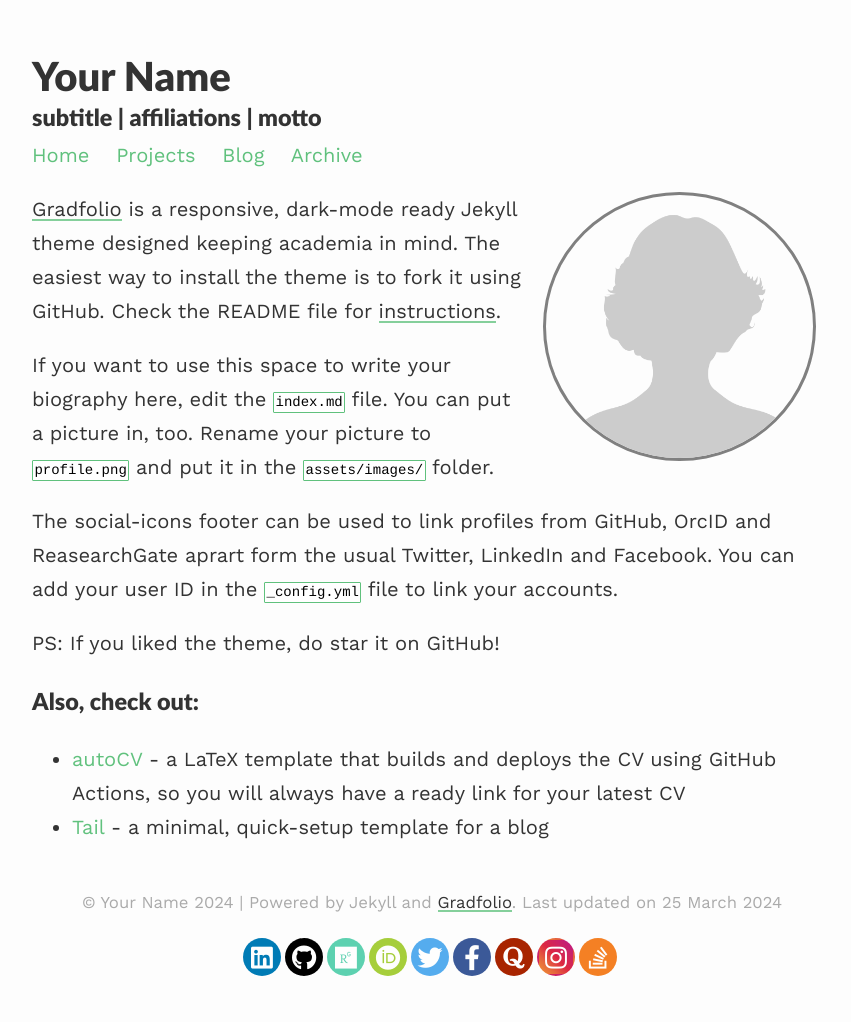
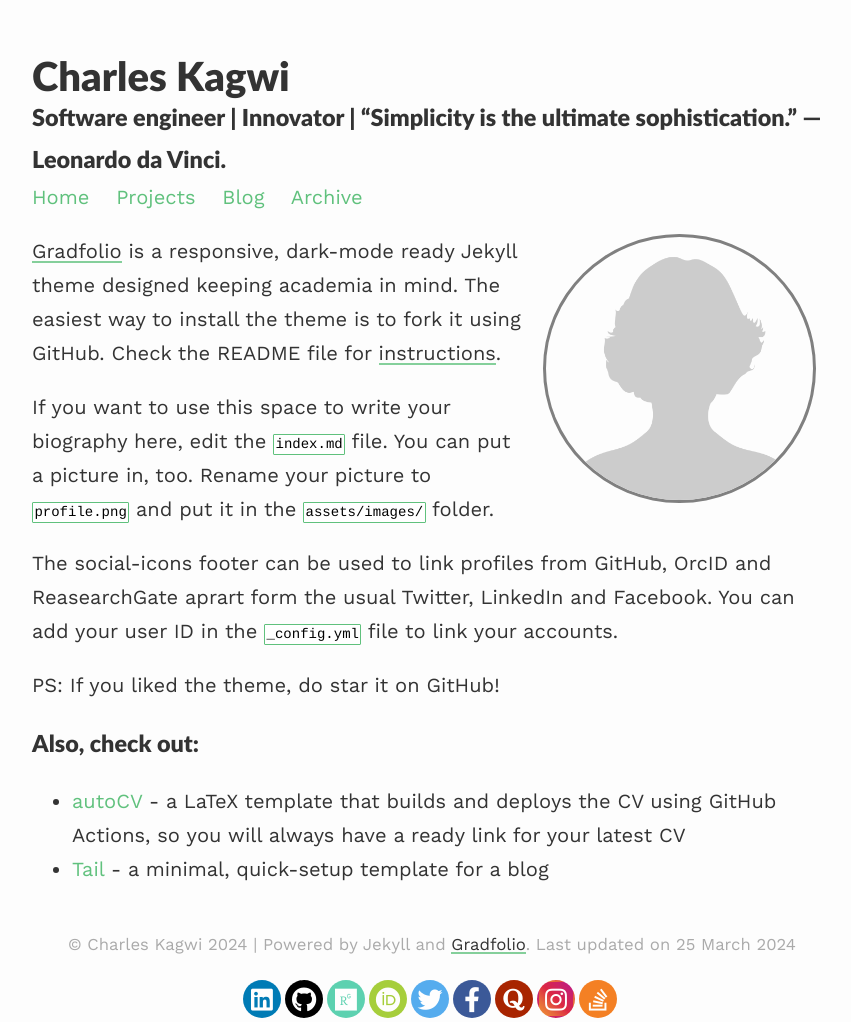
Before and after one commit to kagwicharles/kagwicharles.github.io, a Jekyll site: the page built from index.md, in a window 1280 px wide. Shown: the whole page, without its empty margins (208-1059 px from the left). Built offline with Jekyll 4.4.1, drawn with Linux system fonts in a browser that asks for light colours; nearby versions of some CDN libraries; before the commit the page ends 980 px from its top, so only the background shows below that.

Commit message:
update config

```diff
--- a/_config.yml
+++ b/_config.yml
@@ -1,7 +1,7 @@
 ### your site title here
 
-title: Your Name
-description: subtitle | affiliations | motto
+title: Charles Kagwi
+description: Software engineer | Innovator | “Simplicity is the ultimate sophistication.” — Leonardo da Vinci.
 
 baseurl: #name of GitHub repository
 url: kagwicharles.github.io #custom url to be used instead of GitHub repository
```
